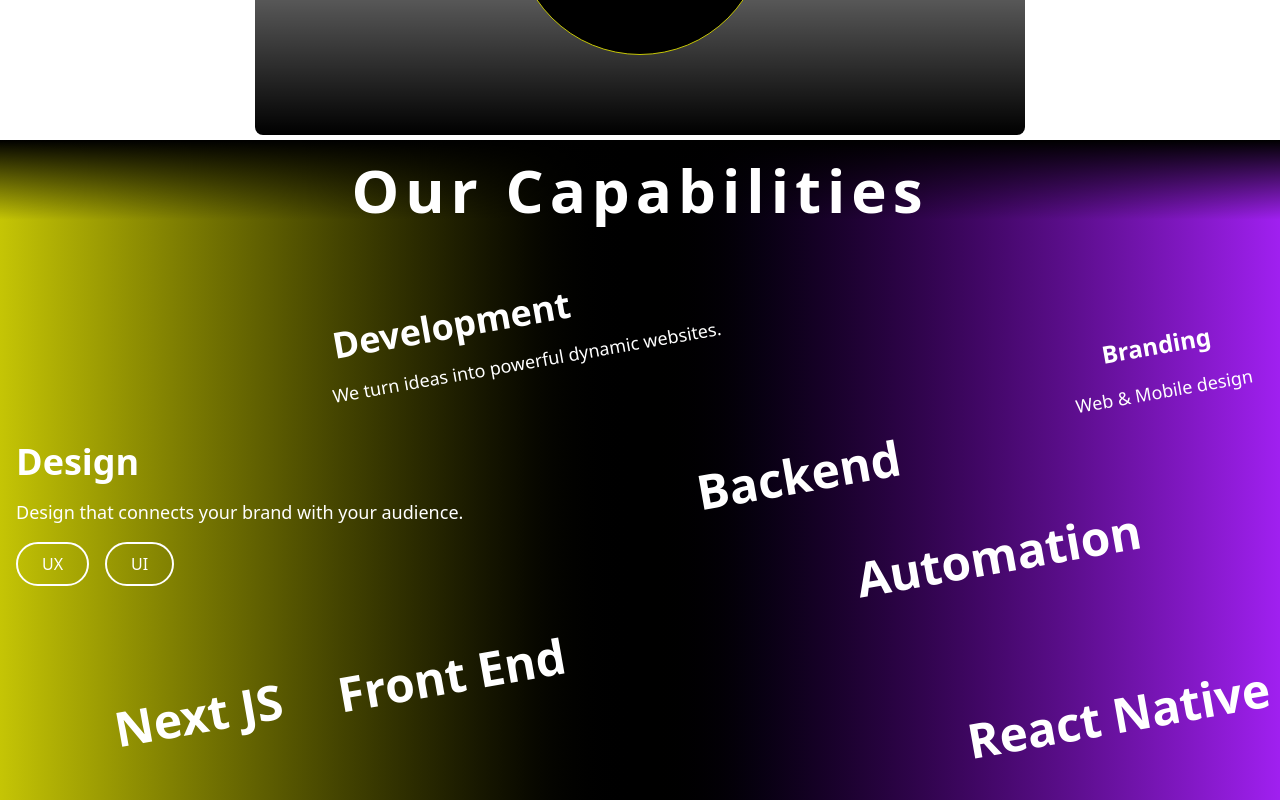
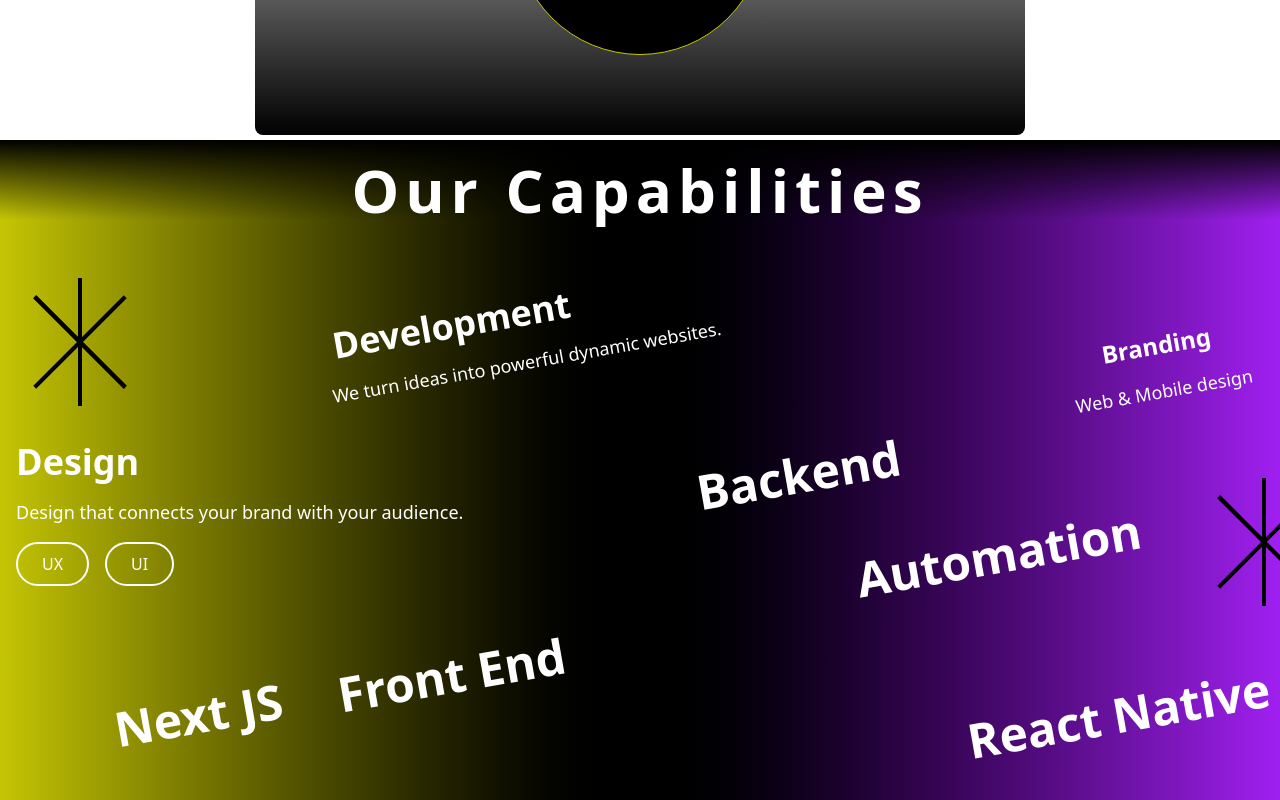
Before and after one commit to haiderjalal/haiderjalals, a Next.js app: page / in a window 1280 px wide. Shown: the part 5694-6494 px from the top of the page. Built offline with nearby package versions, Linux system fonts and the light colour scheme.

Commit message:
start icon added

```diff
--- a/package.json
+++ b/package.json
@@ -10,6 +10,7 @@
   },
   "dependencies": {
     "@splinetool/react-spline": "^4.0.0",
+    "aos": "^2.3.4",
     "framer-motion": "^12.6.3",
     "gsap": "^3.12.7",
     "lucide-react": "^0.487.0",
--- a/src/app/components/CapabilitiesSection.jsx
+++ b/src/app/components/CapabilitiesSection.jsx
@@ -78,6 +78,32 @@
           <h3 className="text-5xl font-semibold mb-4">Next JS</h3>
         </div>
       </div>
+
+
+
+        <div className="absolute w-32 h-32 top-50">
+          {/* Horizontal bar */}
+          <div className="absolute inset-0 w-full h-1 bg-black rotate-45"></div>
+          {/* Vertical bar */}
+          <div className="absolute inset-0 w-full h-1 bg-black rotate-90"></div>
+          {/* Diagonal top-left to bottom-right */}
+          <div className="absolute inset-0 w-full h-1 bg-black rotate-135"></div>
+          {/* Diagonal top-right to bottom-left */}
+          <div className="absolute inset-0 w-full h-1 bg-black rotate-45"></div>
+        </div>
+
+        <div className="absolute w-32 h-32 left-300 top-100">
+          {/* Horizontal bar */}
+          <div className="absolute inset-0 w-full h-1 bg-black rotate-45"></div>
+          {/* Vertical bar */}
+          <div className="absolute inset-0 w-full h-1 bg-black rotate-90"></div>
+          {/* Diagonal top-left to bottom-right */}
+          <div className="absolute inset-0 w-full h-1 bg-black rotate-135"></div>
+          {/* Diagonal top-right to bottom-left */}
+          <div className="absolute inset-0 w-full h-1 bg-black rotate-45"></div>
+        </div>
+
+
     </section>
   );
 }
```
Also changed, not shown: 1 other file (tests, documents, lock files or other folders).
